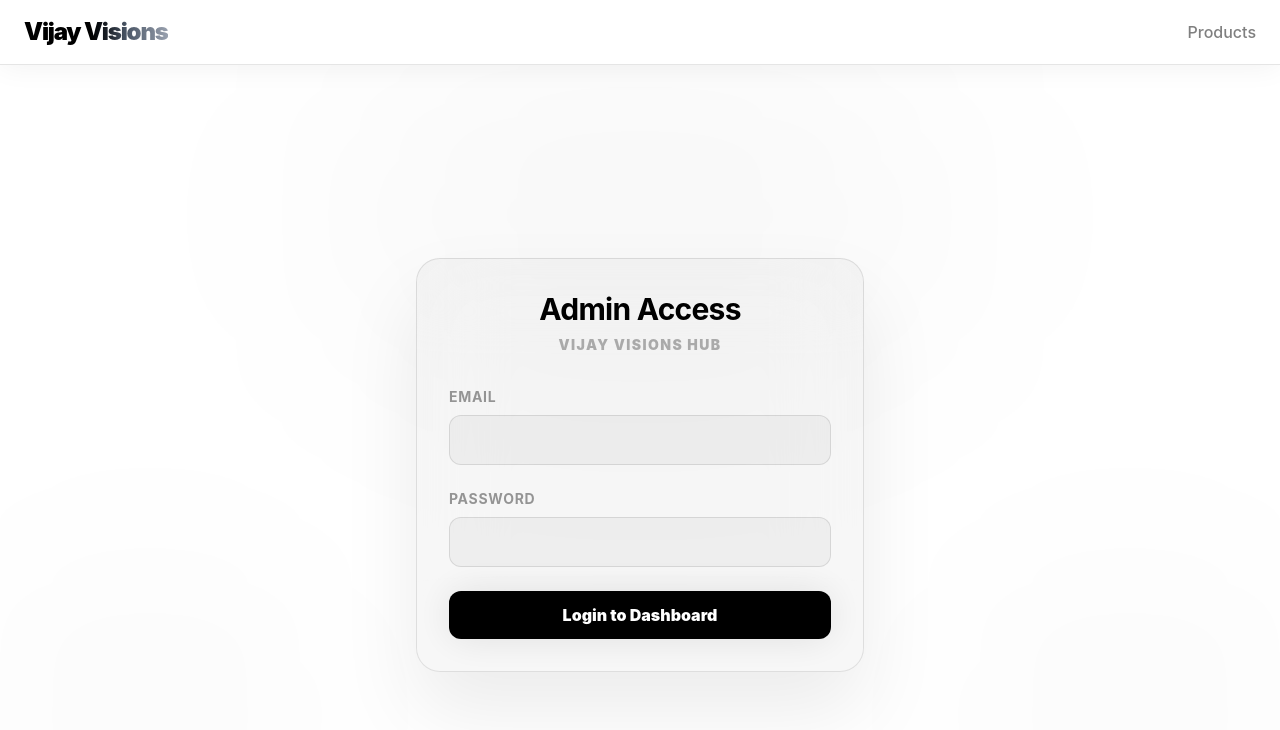
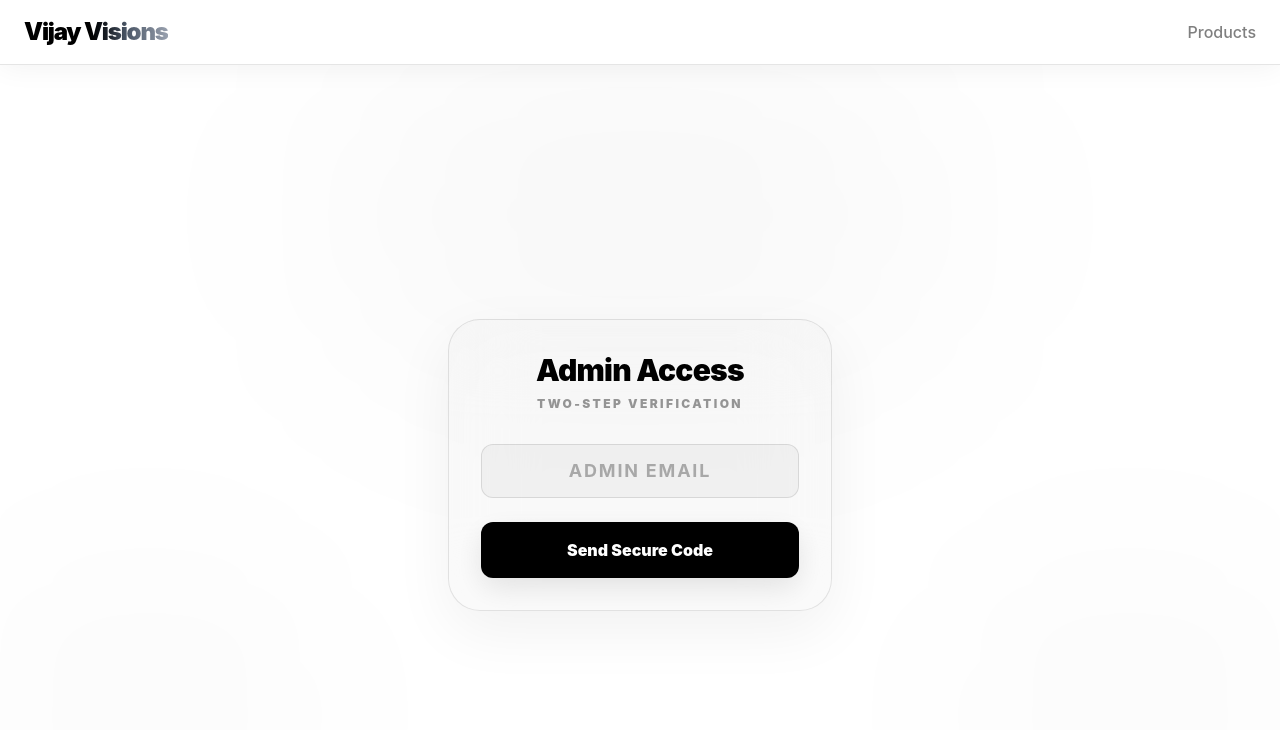
Before and after one commit to vijaykcse/vijay-visions-hub, a React (Vite) app: page /#/admin/login in a window 1280 px wide. Shown: the top 730 px of the page. Built offline with nearby package versions, Linux system fonts and the light colour scheme.

Commit message:
Upgrade admin login to Two-Step Email OTP

```diff
--- a/src/pages/AdminLogin.jsx
+++ b/src/pages/AdminLogin.jsx
@@ -4,26 +4,53 @@ import { supabase } from '../lib/supabase'
 
 export default function AdminLogin() {
   const [email, setEmail] = useState('')
-  const [password, setPassword] = useState('')
+  const [code, setCode] = useState('')
+  const [step, setStep] = useState(1) // Step 1: Ask for Email, Step 2: Ask for Code
   const [error, setError] = useState(null)
   const [loading, setLoading] = useState(false)
 
   const navigate = useNavigate()
 
-  const handleLogin = async (e) => {
+  // --- STEP 1: Send the 6-digit code to the email ---
+  const handleSendCode = async (e) => {
     e.preventDefault()
     setLoading(true)
     setError(null)
 
-    const { error } = await supabase.auth.signInWithPassword({ email, password })
+    const { error } = await supabase.auth.signInWithOtp({
+      email: email
+    })
 
     if (error) {
       setError(error.message)
       setLoading(false)
     } else {
-      navigate('/admin')
+      setStep(2) // Successfully sent! Move to the code entry screen
+      setLoading(false)
     }
   }
+
+  // --- STEP 2: Verify the code and log the admin in ---
+  const handleVerifyCode = async (e) => {
+    e.preventDefault()
+    setLoading(true)
+    setError(null)
+
+    const { data, error } = await supabase.auth.verifyOtp({
+      email: email,
+      token: code,
+      type: 'email'
+    })
+
+    if (error) {
+      setError(error.message)
+      setLoading(false)
+    } else if (data.session) {
+      navigate('/admin') // Code is correct, let them in!
+    }
+  }
+
+  const inputClass = "w-full p-3 rounded-xl bg-black/[0.04] border border-black/10 focus:outline-none focus:ring-1 focus:ring-black/20 text-black placeholder-black/30 transition-all font-bold tracking-widest text-center text-lg"
 
   return (
     <div className="flex-1 flex items-center justify-center p-6 w-full h-screen bg-white relative overflow-hidden">
@@ -33,38 +60,31 @@ export default function AdminLogin() {
       <div className="absolute bottom-0 left-0 w-[300px] h-[300px] bg-black/[0.02] rounded-full blur-[100px] pointer-events-none" />
       <div className="absolute bottom-0 right-0 w-[300px] h-[300px] bg-black/[0.02] rounded-full blur-[100px] pointer-events-none" />
 
-      <div className="relative z-10 bg-black/[0.03] backdrop-blur-2xl p-8 rounded-3xl shadow-[0_40px_80px_rgba(0,0,0,0.08)] w-full max-w-md border border-black/10">
+      <div className="relative z-10 bg-black/[0.02] backdrop-blur-2xl p-8 rounded-[2rem] shadow-[0_20px_60px_rgba(0,0,0,0.06)] w-full max-w-sm border border-black/10">
 
         <div className="text-center mb-8">
-          <h2 className="text-3xl font-bold text-black tracking-tight">Admin Access</h2>
-          <p className="text-black/30 mt-2 text-sm tracking-widest uppercase font-black">Vijay Visions Hub</p>
+          <h2 className="text-3xl font-black text-black tracking-tight">Admin Access</h2>
+          <p className="text-black/40 mt-2 text-xs tracking-[0.2em] uppercase font-black">
+            {step === 1 ? 'Two-Step Verification' : 'Check Your Inbox'}
+          </p>
         </div>
 
         {error && (
-          <div className="bg-black/5 border border-black/10 text-black/60 px-4 py-3 rounded-xl mb-4 text-sm text-center font-bold">
+          <div className="bg-red-500/10 border border-red-500/20 text-red-600 px-4 py-3 rounded-xl mb-6 text-sm text-center font-bold">
             {error}
           </div>
         )}
 
-        <form onSubmit={handleLogin} className="space-y-6">
+        {/* --- RENDER STEP 1 (EMAIL FORM) --- */}
+        {step === 1 && (
+          <form onSubmit={handleSendCode} className="space-y-6">
             <div>
-            <label className="block text-sm font-bold text-black/40 mb-2 uppercase tracking-wider">Email</label>
               <input
                 type="email"
+                placeholder="ADMIN EMAIL"
                 value={email}
                 onChange={(e) => setEmail(e.target.value)}
-              className="w-full p-3 rounded-xl bg-black/[0.04] border border-black/10 focus:outline-none focus:ring-1 focus:ring-black/20 text-black placeholder-black/20 transition-all"
-              required
-            />
-          </div>
-
-          <div>
-            <label className="block text-sm font-bold text-black/40 mb-2 uppercase tracking-wider">Password</label>
-            <input
-              type="password"
-              value={password}
-              onChange={(e) => setPassword(e.target.value)}
-              className="w-full p-3 rounded-xl bg-black/[0.04] border border-black/10 focus:outline-none focus:ring-1 focus:ring-black/20 text-black placeholder-black/20 transition-all"
+                className={inputClass}
                 required
               />
             </div>
@@ -72,11 +92,48 @@ export default function AdminLogin() {
             <button
               type="submit"
               disabled={loading}
-            className="w-full bg-black text-white font-black py-3 rounded-xl hover:bg-black/80 transition-all shadow-[0_0_40px_rgba(0,0,0,0.10)] disabled:opacity-40 active:scale-95"
+              className="w-full bg-black text-white font-black py-4 rounded-xl hover:bg-black/80 transition-all shadow-[0_10px_30px_rgba(0,0,0,0.10)] disabled:opacity-40 active:scale-95"
             >
-            {loading ? 'Authenticating...' : 'Login to Dashboard'}
+              {loading ? 'Sending...' : 'Send Secure Code'}
             </button>
           </form>
+        )}
+
+        {/* --- RENDER STEP 2 (CODE FORM) --- */}
+        {step === 2 && (
+          <form onSubmit={handleVerifyCode} className="space-y-6">
+            <div>
+              <p className="text-center text-sm font-bold text-black/50 mb-4">
+                We sent a 6-digit code to<br/><span className="text-black">{email}</span>
+              </p>
+              <input
+                type="text"
+                maxLength="6"
+                placeholder="000000"
+                value={code}
+                onChange={(e) => setCode(e.target.value)}
+                className={inputClass}
+                required
+              />
+            </div>
+
+            <button
+              type="submit"
+              disabled={loading || code.length < 6}
+              className="w-full bg-black text-white font-black py-4 rounded-xl hover:bg-black/80 transition-all shadow-[0_10px_30px_rgba(0,0,0,0.10)] disabled:opacity-40 active:scale-95"
+            >
+              {loading ? 'Verifying...' : 'Verify & Login'}
+            </button>
+
+            <button
+              type="button"
+              onClick={() => setStep(1)}
+              className="w-full text-black/40 hover:text-black font-bold text-xs uppercase tracking-widest mt-4 transition-colors"
+            >
+              ← Use a different email
+            </button>
+          </form>
+        )}
 
       </div>
     </div>
```
Lines whose indentation alone changed are shown as unchanged.
